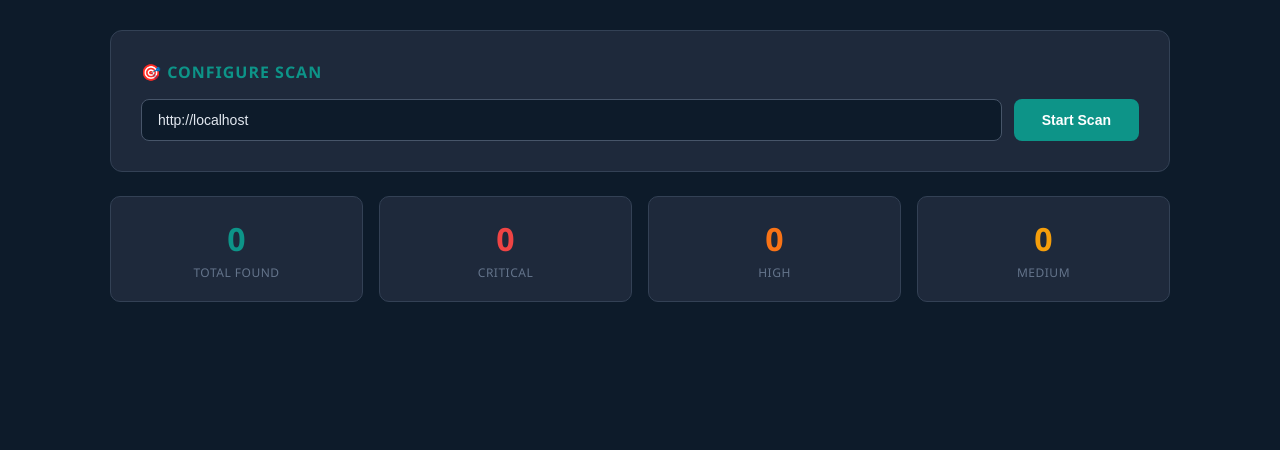
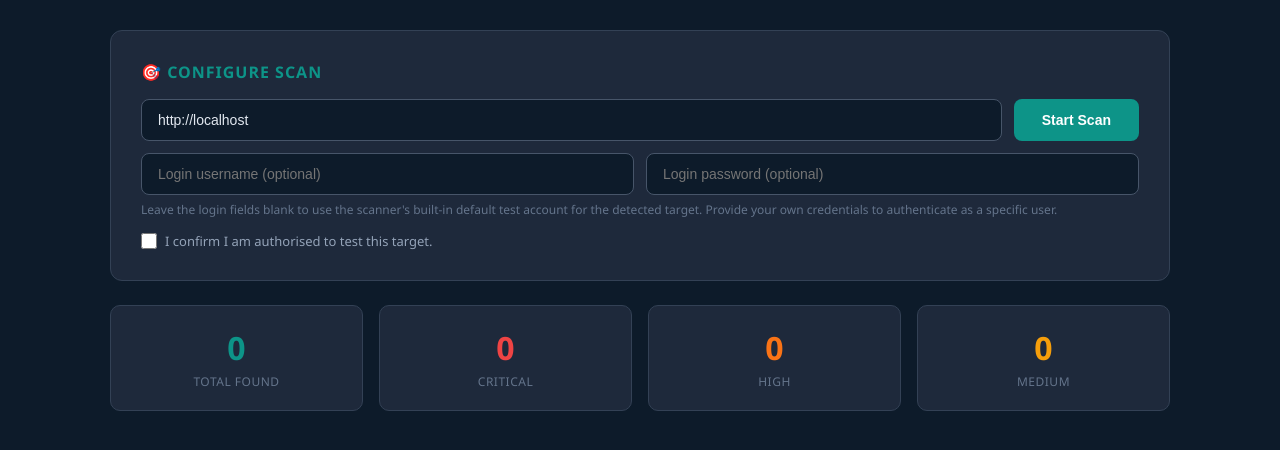
Before and after one commit to PelzMed1a/Intelligent-web-security-scanner, a Flask app: page / in a window 1280 px wide. Shown: the part 93-543 px from the top of the page. Run offline with Flask 3, Linux system fonts and the light colour scheme.

Commit message:
Final working scanner: DVWA + NodeGoat support, evidence-gated detection, requirements.txt added

```diff
--- a/app.py
+++ b/app.py
@@ -24,6 +24,21 @@ def start_scan():
     if not target_url:
         return jsonify({"error": "No target URL provided"}), 400
 
+    # Optional login details for the target (e.g. DVWA/NodeGoat account).
+    # Left blank, the scanner falls back to its own known default account
+    # for the detected target type so quick local testing still works.
+    username = request.form.get('username') or None
+    password = request.form.get('password') or None
+
+    # The tester must explicitly confirm they are authorised to test this
+    # target before any active scanning begins.
+    authorized = request.form.get('authorized')
+    if not authorized:
+        return jsonify({
+            "error": "You must confirm you are authorised to test this "
+                     "target before scanning can begin."
+        }), 400
+
     # Reset results
     scan_results['status'] = 'running'
     scan_results['target'] = target_url
@@ -31,7 +46,10 @@ def start_scan():
     scan_results['progress'] = 0
 
     # Run scan in background thread
-    thread = threading.Thread(target=run_scan, args=(target_url,))
+    thread = threading.Thread(
+        target=run_scan,
+        args=(target_url, username, password)
+    )
     thread.daemon = True
     thread.start()
 
@@ -41,7 +59,7 @@ def start_scan():
 def get_results():
     return jsonify(scan_results)
 
-def run_scan(target_url):
+def run_scan(target_url, username=None, password=None):
     """Main scan orchestrator - calls all modules"""
     from crawler.crawler import Crawler
     from fuzzer.fuzzer import Fuzzer
@@ -53,7 +71,7 @@ def run_scan(target_url):
         # Phase 1: Crawl
         print(f"[*] Starting crawl on {target_url}")
 
-        crawler = Crawler(target_url)
+        crawler = Crawler(target_url, username=username, password=password)
 
         try:
             endpoints = crawler.crawl()
@@ -70,7 +88,7 @@ def run_scan(target_url):
 
         # Phase 2: Fuzz
         print("[*] Starting fuzzing phase")
-        fuzzer = Fuzzer(target_url)
+        fuzzer = Fuzzer(target_url, username=username, password=password)
         responses = fuzzer.fuzz(endpoints)
         scan_results['progress'] = 50
         print(f"[*] Collected {len(responses)} responses")
--- a/templates/index.html
+++ b/templates/index.html
@@ -319,6 +319,21 @@
                 Start Scan
             </button>
         </div>
+        <div class="input-group" style="margin-top: 12px;">
+            <input type="text" id="loginUsername"
+                   placeholder="Login username (optional)"/>
+            <input type="password" id="loginPassword"
+                   placeholder="Login password (optional)"/>
+        </div>
+        <p style="font-size: 12px; color: #64748b; margin-top: 6px;">
+            Leave the login fields blank to use the scanner's built-in
+            default test account for the detected target. Provide your
+            own credentials to authenticate as a specific user.
+        </p>
+        <label style="display:flex; align-items:center; gap:8px; margin-top:14px; font-size:13px; color:#94a3b8; cursor:pointer;">
+            <input type="checkbox" id="authorizedCheck" style="width:16px; height:16px;"/>
+            I confirm I am authorised to test this target.
+        </label>
         <div class="progress-bar" id="progressBar">
             <div class="progress-fill" id="progressFill"></div>
         </div>
@@ -363,6 +378,14 @@
             return;
         }
 
+        if (!document.getElementById('authorizedCheck').checked) {
+            alert('Please confirm you are authorised to test this target before starting a scan.');
+            return;
+        }
+
+        const username = document.getElementById('loginUsername').value.trim();
+        const password = document.getElementById('loginPassword').value;
+
         // Reset UI
         document.getElementById('scanBtn').disabled = true;
         document.getElementById('scanBtn').textContent = 'Scanning...';
@@ -377,6 +400,9 @@
         // Start scan
         const formData = new FormData();
         formData.append('target_url', targetUrl);
+        formData.append('username', username);
+        formData.append('password', password);
+        formData.append('authorized', 'true');
 
         fetch('/scan', { method: 'POST', body: formData })
             .then(r => r.json())
```
Also changed, not shown: crawler/crawler.py (+11 -5 lines), fuzzer/fuzzer.py (+9 -5 lines), requirements.txt (added, +35 -0 lines), 1 other file.
